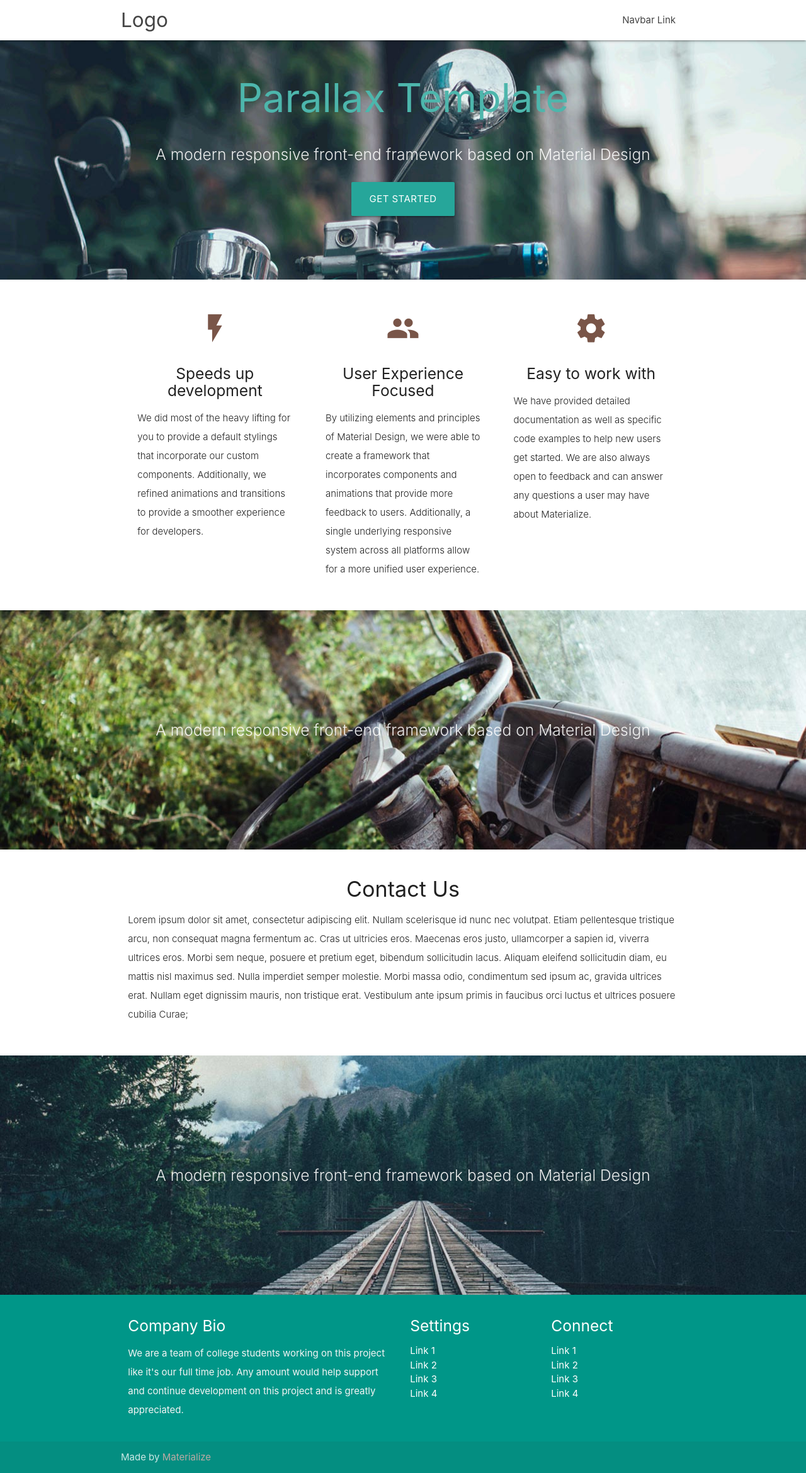
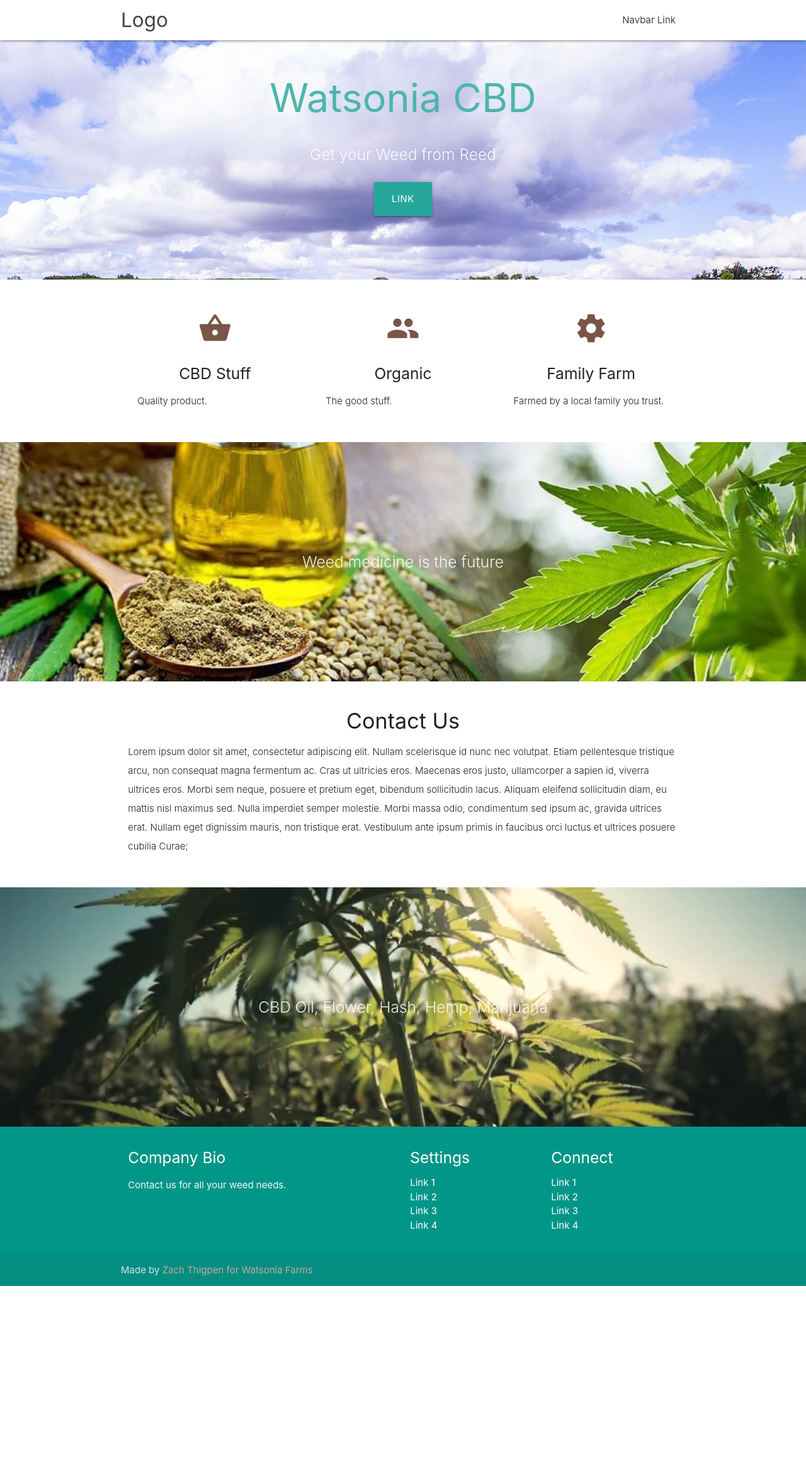
Before and after one commit to Fluffhead88/watson_project, a Django app: template app/templates/index.html in a window 1280 px wide. Shown: the whole page at 63% size. After the commit the page ends 2042 px from the top, so only its background shows below. Run offline with Django 3.2, Linux system fonts and the light colour scheme; the template is opened without the code that fills it, so the values that code supplies are empty; some libraries are stand-ins or nearby versions.

Commit message:
changed images and text

```diff
--- a/app/templates/index.html
+++ b/app/templates/index.html
@@ -24,7 +24,7 @@
       </ul>
 
       <ul id="nav-mobile" class="sidenav">
-        <li><a href="#">Navbar Link</a></li>
+        <li><a href="#">Contact</a></li>
       </ul>
       <a href="#" data-target="nav-mobile" class="sidenav-trigger"><i class="material-icons">menu</i></a>
     </div>
@@ -34,19 +34,19 @@
     <div class="section no-pad-bot">
       <div class="container">
         <br><br>
-        <h1 class="header center teal-text text-lighten-2">Parallax Template</h1>
+        <h1 class="header center teal-text text-lighten-2">Watsonia CBD</h1>
         <div class="row center">
-          <h5 class="header col s12 light">A modern responsive front-end framework based on Material Design</h5>
+          <h5 class="header col s12 light">Get your Weed from Reed</h5>
         </div>
         <div class="row center">
-          <a href="http://materializecss.com/getting-started.html" id="download-button" class="btn-large waves-effect waves-light teal lighten-1">Get Started</a>
+          <a href="http://zacharythigpen.com" id="download-button" class="btn-large waves-effect waves-light teal lighten-1">Link</a>
         </div>
         <br><br>
 
       </div>
     </div>
 
-    <div class="parallax"><img src="static/images/background1.jpg" alt="Unsplashed background img 1"></div>
+    <div class="parallax"><img src="static/images/hemp_1.jpg" alt="Unsplashed background img 1"></div>
   </div>
 
 
@@ -57,28 +57,28 @@
       <div class="row">
         <div class="col s12 m4">
           <div class="icon-block">
-            <h2 class="center brown-text"><i class="material-icons">flash_on</i></h2>
-            <h5 class="center">Speeds up development</h5>
+            <h2 class="center brown-text"><i class="material-icons">shopping_basket</i></h2>
+            <h5 class="center">CBD Stuff</h5>
 
-            <p class="light">We did most of the heavy lifting for you to provide a default stylings that incorporate our custom components. Additionally, we refined animations and transitions to provide a smoother experience for developers.</p>
+            <p class="light">Quality product.</p>
           </div>
         </div>
 
         <div class="col s12 m4">
           <div class="icon-block">
             <h2 class="center brown-text"><i class="material-icons">group</i></h2>
-            <h5 class="center">User Experience Focused</h5>
+            <h5 class="center">Organic</h5>
 
-            <p class="light">By utilizing elements and principles of Material Design, we were able to create a framework that incorporates components and animations that provide more feedback to users. Additionally, a single underlying responsive system across all platforms allow for a more unified user experience.</p>
+            <p class="light">The good stuff.</p>
           </div>
         </div>
 
         <div class="col s12 m4">
           <div class="icon-block">
             <h2 class="center brown-text"><i class="material-icons">settings</i></h2>
-            <h5 class="center">Easy to work with</h5>
+            <h5 class="center">Family Farm</h5>
 
-            <p class="light">We have provided detailed documentation as well as specific code examples to help new users get started. We are also always open to feedback and can answer any questions a user may have about Materialize.</p>
+            <p class="light">Farmed by a local family you trust.</p>
           </div>
         </div>
       </div>
@@ -91,11 +91,11 @@
     <div class="section no-pad-bot">
       <div class="container">
         <div class="row center">
-          <h5 class="header col s12 light">A modern responsive front-end framework based on Material Design</h5>
+          <h5 class="header col s12 light">Weed medicine is the future</h5>
         </div>
       </div>
     </div>
-    <div class="parallax"><img src="static/images/background2.jpg" alt="Unsplashed background img 2"></div>
+    <div class="parallax"><img src="static/images/hemp_2.jpg" alt="Unsplashed background img 2"></div>
   </div>
 
   <div class="container">
@@ -117,11 +117,11 @@
     <div class="section no-pad-bot">
       <div class="container">
         <div class="row center">
-          <h5 class="header col s12 light">A modern responsive front-end framework based on Material Design</h5>
+          <h5 class="header col s12 light">CBD Oil, Flower, Hash, Hemp, Marijuana</h5>
         </div>
       </div>
     </div>
-    <div class="parallax"><img src="static/images/background3.jpg" alt="Unsplashed background img 3"></div>
+    <div class="parallax"><img src="static/images/hemp_3.jpg" alt="Unsplashed background img 3"></div>
   </div>
 
   <footer class="page-footer teal">
@@ -129,7 +129,7 @@
       <div class="row">
         <div class="col l6 s12">
           <h5 class="white-text">Company Bio</h5>
-          <p class="grey-text text-lighten-4">We are a team of college students working on this project like it's our full time job. Any amount would help support and continue development on this project and is greatly appreciated.</p>
+          <p class="grey-text text-lighten-4">Contact us for all your weed needs.</p>
 
 
         </div>
@@ -155,7 +155,7 @@
     </div>
     <div class="footer-copyright">
       <div class="container">
-      Made by <a class="brown-text text-lighten-3" href="http://materializecss.com">Materialize</a>
+      Made by <a class="brown-text text-lighten-3" href="http://thegratefulbrothers.com">Zach Thigpen for Watsonia Farms</a>
       </div>
     </div>
   </footer>
```
Also changed, not shown: static/images/hemp_1.jpg (added), static/images/hemp_2.jpg (added), static/images/hemp_3.jpg (added).
